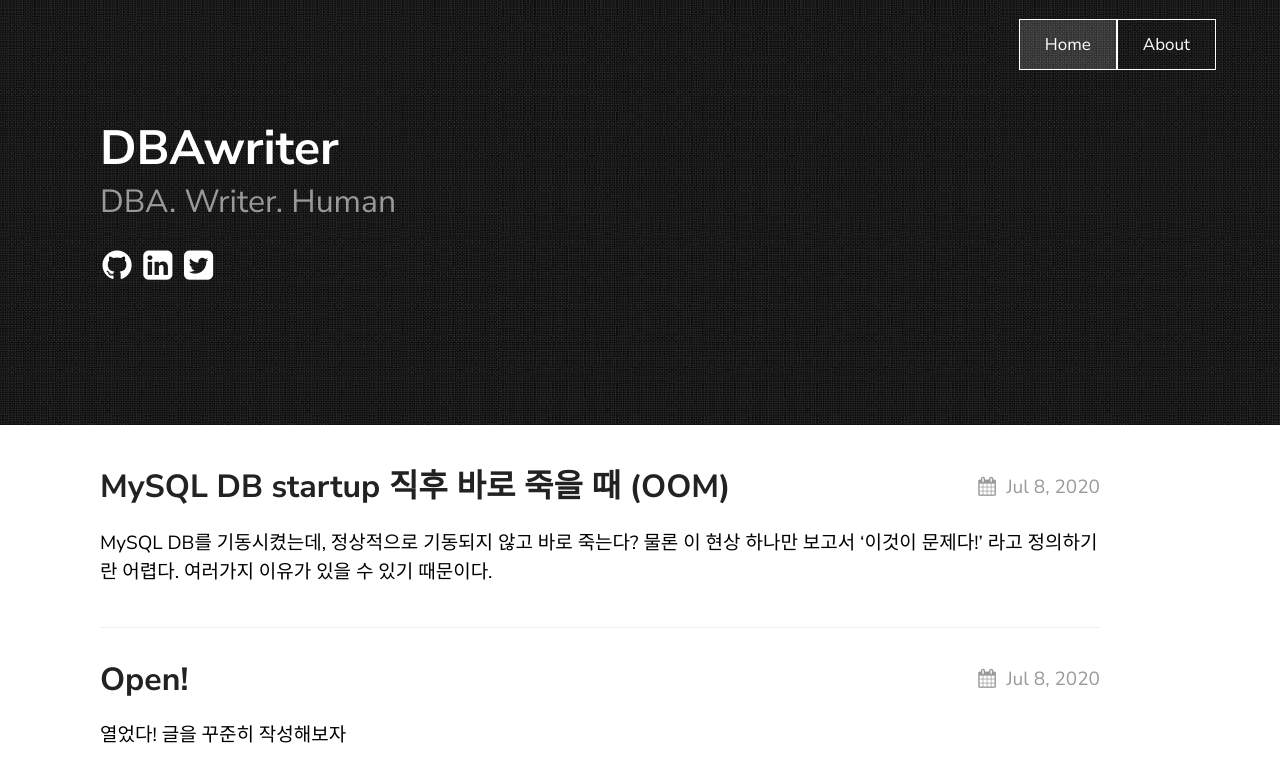
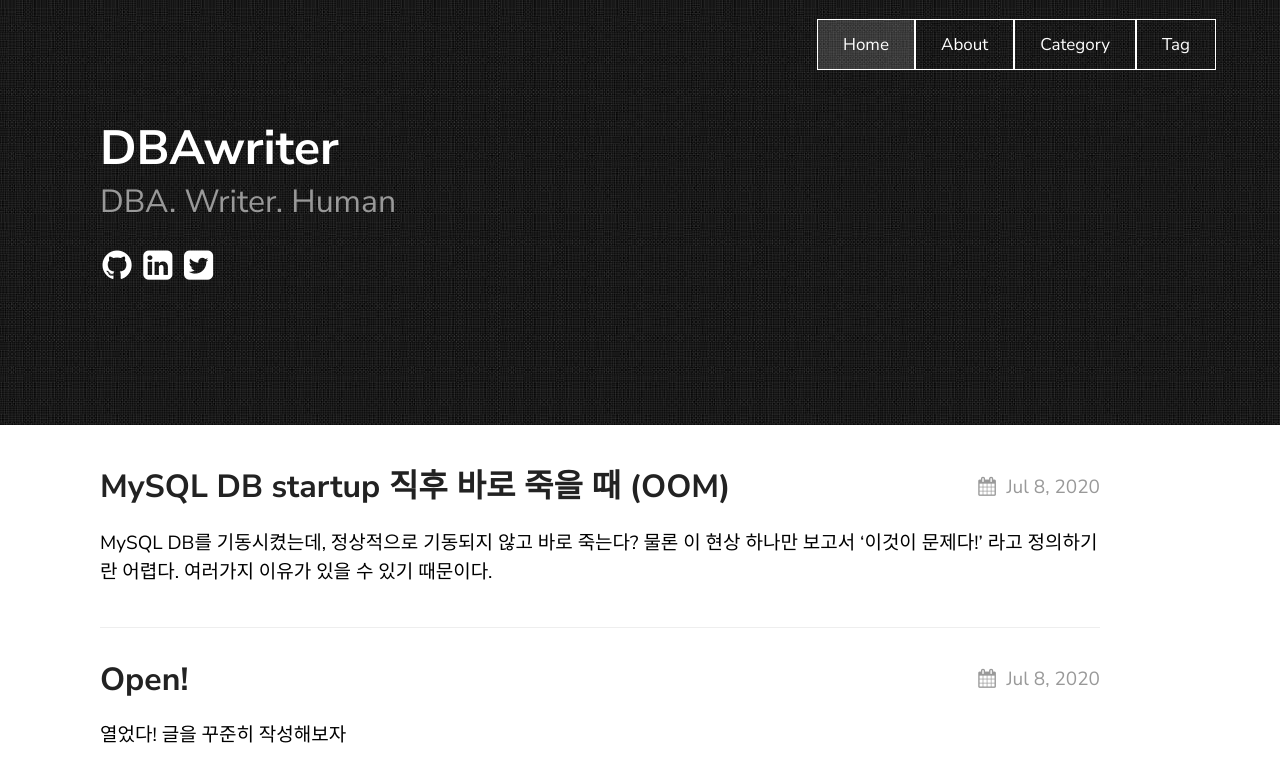
Before and after one commit to dbawriter/dbawriter.github.io, a Jekyll site: the page built from index.md, in a window 1280 px wide. Shown: the top 782 px of the page. Built offline with Jekyll 4.4.1, drawn with Linux system fonts in a browser that asks for light colours.

Commit message:
Add Pages

```diff
--- a/_config.yml
+++ b/_config.yml
@@ -14,7 +14,7 @@ sass:
   sass_dir: _sass
 
 #permalink: /posts/:title/
-permalink: /:year/:month/:day/:title
+  permalink: /:year/:month/:day/:category/:title
 
 texture:
   title: DBAwriter
@@ -37,6 +37,10 @@ texture:
       url: "/"
     - title: About
       url: "/about"
+    - title: Category
+      url: "/category"
+    - title: Tag
+      url: "/tag"
 
   analytics_id: 'UA-172456953-1'
 
```
Also changed, not shown: _pages/2.tags.html (renamed from 2.tags.html), _pages/about.markdown (renamed from about.markdown).
